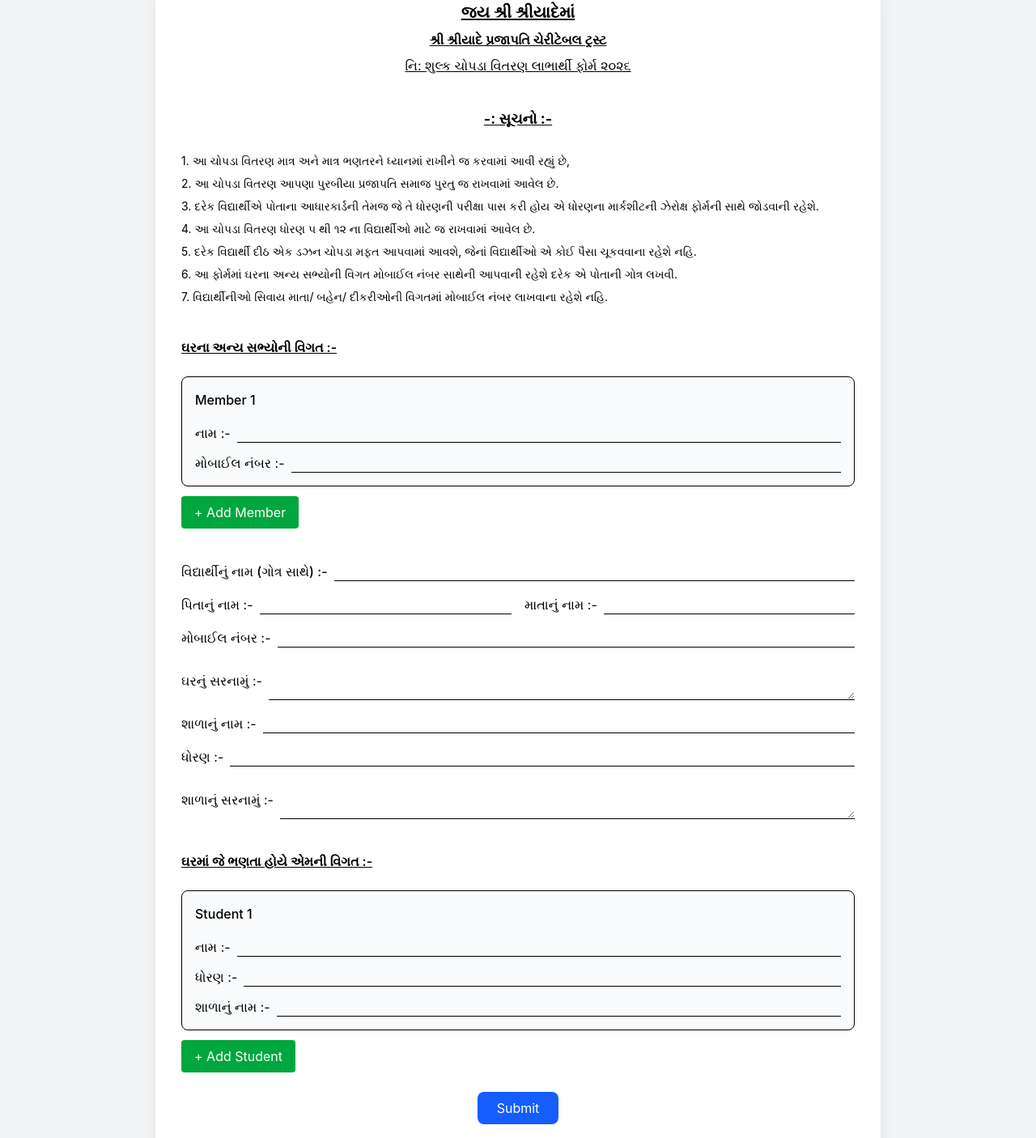
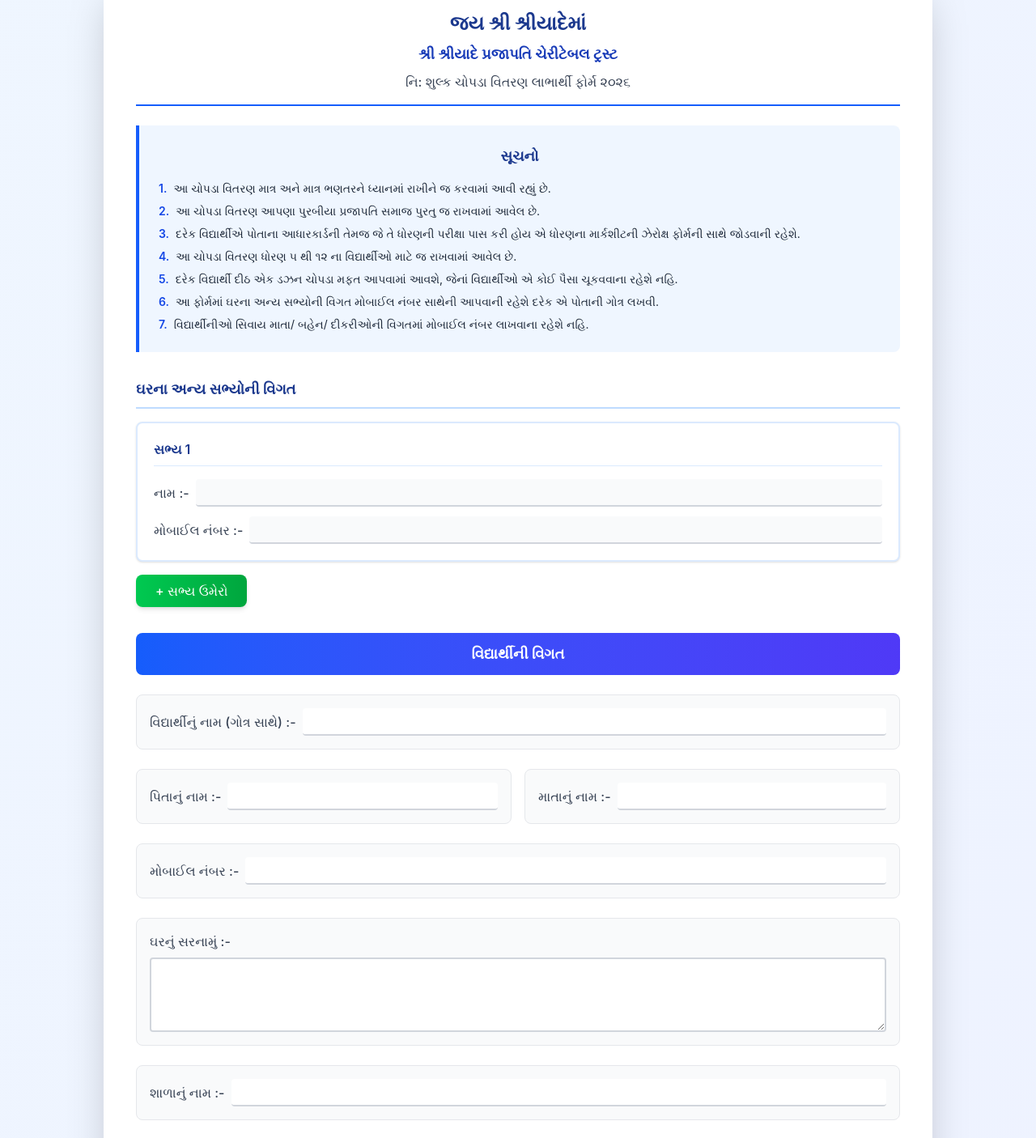
Before and after one commit to sunny-pixels/student-form, a React (Vite) app: page / in a window 1280 px wide. Shown: the part 55-1461 px from the top of the page at 81% size. Built offline with nearby package versions, Linux system fonts and the light colour scheme.

Commit message:
enhanced ui

```diff
--- a/src/App.jsx
+++ b/src/App.jsx
@@ -78,41 +78,61 @@ export default function App() {
   };
 
   return (
-    <div className="min-h-screen bg-gray-100 p-3 sm:p-6 flex justify-center">
-      <div className="bg-white shadow-xl rounded-2xl p-4 sm:p-8 w-full max-w-4xl">
+    <div className="min-h-screen bg-gradient-to-br from-blue-50 to-indigo-50 p-3 sm:p-6 flex justify-center items-start py-8">
+      <div className="bg-white shadow-2xl rounded-lg p-6 sm:p-10 w-full max-w-5xl border-t-4 border-blue-600">
 
         {/* Header */}
-        <h1 className="text-center font-bold text-lg sm:text-xl underline mb-2">
+        <div className="border-b-2 border-blue-600 pb-4 mb-6">
+          <h1 className="text-center font-bold text-xl sm:text-2xl text-blue-900 mb-2">
             જય શ્રી શ્રીયાદેમાં
           </h1>
-        <h2 className="text-center font-semibold text-sm sm:text-base underline mb-2">
+          <h2 className="text-center font-semibold text-base sm:text-lg text-blue-800 mb-2">
             શ્રી શ્રીયાદે પ્રજાપતિ ચેરીટેબલ ટ્રસ્‍ટ
           </h2>
-        <h3 className="text-center text-sm sm:text-base underline mb-6">
+          <h3 className="text-center text-sm sm:text-base text-gray-700 font-medium">
             નિ: શુલ્ક ચોપડા વિતરણ લાભાર્થી ફોર્મ ૨૦૨૬
           </h3>
+        </div>
 
         {/* Instructions */}
-        <div className="mt-6 text-xs sm:text-sm space-y-2 mt-10">
-          <h3 className="text-center font-bold text-base sm:text-lg underline mb-7">-: સૂચનો :-</h3>
-          <p>1. આ ચોપડા વિતરણ માત્ર અને માત્ર ભણતરને ધ્યાનમાં રાખીને જ કરવામાં આવી
-            રહ્યું છે,
+        <div className="bg-blue-50 border-l-4 border-blue-600 p-4 sm:p-6 mb-8 rounded-r-lg">
+          <h3 className="text-center font-bold text-base sm:text-lg text-blue-900 mb-4">સૂચનો</h3>
+          <div className="text-xs sm:text-sm space-y-2 text-gray-800">
+            <p className="flex items-start">
+              <span className="font-semibold mr-2 text-blue-700">1.</span>
+              <span>આ ચોપડા વિતરણ માત્ર અને માત્ર ભણતરને ધ્યાનમાં રાખીને જ કરવામાં આવી રહ્યું છે.</span>
             </p>
-          <p>2. આ ચોપડા વિતરણ આપણા પુરબીયા પ્રજાપતિ સમાજ પુરતુ જ રાખવામાં આવેલ છે.</p>
-          <p>3. દરેક વિદ્યાર્થીએ પોતાના આધારકાર્ડની તેમજ જે તે ધોરણની પરીક્ષા પાસ કરી હોય
-            એ ધોરણના માર્કશીટની ઝેરોક્ષ ફોર્મની સાથે જોડવાની રહેશે.</p>
-          <p>4. આ ચોપડા વિતરણ ધોરણ ૫ થી ૧૨ ના વિદ્યાર્થીઓ માટે જ રાખવામાં આવેલ છે.</p>
-          <p>5. દરેક વિદ્યાર્થી દીઠ એક ડઝન ચોપડા મફત આપવામાં આવશે, જેનાં વિદ્યાર્થીઓ એ
-            કોઈ પૈસા ચૂકવવાના રહેશે નહિ.</p>
-          <p>6. આ ફોર્મમાં ઘરના અન્ય સભ્યોની વિગત મોબાઈલ નંબર સાથેની આપવાની રહેશે
-            દરેક એ પોતાની ગોત્ર લખવી.</p>
-          <p>7. વિદ્યાર્થીનીઓ સિવાય માતા/ બહેન/ દીકરીઓની વિગતમાં મોબાઈલ નંબર લાખવાના રહેશે નહિ.</p>
+            <p className="flex items-start">
+              <span className="font-semibold mr-2 text-blue-700">2.</span>
+              <span>આ ચોપડા વિતરણ આપણા પુરબીયા પ્રજાપતિ સમાજ પુરતુ જ રાખવામાં આવેલ છે.</span>
+            </p>
+            <p className="flex items-start">
+              <span className="font-semibold mr-2 text-blue-700">3.</span>
+              <span>દરેક વિદ્યાર્થીએ પોતાના આધારકાર્ડની તેમજ જે તે ધોરણની પરીક્ષા પાસ કરી હોય એ ધોરણના માર્કશીટની ઝેરોક્ષ ફોર્મની સાથે જોડવાની રહેશે.</span>
+            </p>
+            <p className="flex items-start">
+              <span className="font-semibold mr-2 text-blue-700">4.</span>
+              <span>આ ચોપડા વિતરણ ધોરણ ૫ થી ૧૨ ના વિદ્યાર્થીઓ માટે જ રાખવામાં આવેલ છે.</span>
+            </p>
+            <p className="flex items-start">
+              <span className="font-semibold mr-2 text-blue-700">5.</span>
+              <span>દરેક વિદ્યાર્થી દીઠ એક ડઝન ચોપડા મફત આપવામાં આવશે, જેનાં વિદ્યાર્થીઓ એ કોઈ પૈસા ચૂકવવાના રહેશે નહિ.</span>
+            </p>
+            <p className="flex items-start">
+              <span className="font-semibold mr-2 text-blue-700">6.</span>
+              <span>આ ફોર્મમાં ઘરના અન્ય સભ્યોની વિગત મોબાઈલ નંબર સાથેની આપવાની રહેશે દરેક એ પોતાની ગોત્ર લખવી.</span>
+            </p>
+            <p className="flex items-start">
+              <span className="font-semibold mr-2 text-blue-700">7.</span>
+              <span>વિદ્યાર્થીનીઓ સિવાય માતા/ બહેન/ દીકરીઓની વિગતમાં મોબાઈલ નંબર લાખવાના રહેશે નહિ.</span>
+            </p>
+          </div>
         </div>
 
         {/* Family Members Table */}
-        <div className="mt-10">
-          <h3 className="font-semibold mt-6 mb-2 underline text-sm sm:text-base">
-            ઘરના અન્ય સભ્યોની વિગત :-
+        <div className="mb-8">
+          <h3 className="font-semibold text-base sm:text-lg text-blue-900 mb-4 pb-2 border-b-2 border-blue-200">
+            ઘરના અન્ય સભ્યોની વિગત
           </h3>
 
           <FamilyMembersTable
@@ -125,11 +145,16 @@ export default function App() {
           if (e.key === 'Enter' && e.target.tagName !== 'TEXTAREA') {
             e.preventDefault();
           }
-        }} className="space-y-4 mt-10">
+        }} className="space-y-6">
+
+          <div className="bg-gradient-to-r from-blue-600 to-indigo-600 text-white py-3 px-4 rounded-lg mb-6">
+            <h2 className="text-center font-semibold text-base sm:text-lg">વિદ્યાર્થીની વિગત</h2>
+          </div>
 
           {/* Student Name */}
-          <div className="flex flex-col sm:flex-row sm:items-center gap-1 sm:gap-2">
-            <label className="font-medium whitespace-nowrap text-sm sm:text-base">
+          <div className="bg-gray-50 p-4 rounded-lg border border-gray-200">
+            <div className="flex flex-col sm:flex-row sm:items-center gap-2">
+              <label className="font-medium whitespace-nowrap text-sm sm:text-base text-gray-700 min-w-fit">
                 વિદ્યાર્થીનું નામ (ગોત્ર સાથે) :-
               </label>
               <input
@@ -137,96 +162,121 @@ export default function App() {
                 name="studentName"
                 value={formData.studentName}
                 onChange={handleChange}
-              className="flex-1 border-b outline-none text-sm sm:text-base"
+                className="flex-1 border-b-2 border-gray-300 focus:border-blue-600 outline-none text-sm sm:text-base px-2 py-1 bg-white rounded"
+                required
               />
+            </div>
           </div>
 
           {/* Father & Mother */}
           <div className="grid grid-cols-1 sm:grid-cols-2 gap-4">
-            <div className="flex flex-col sm:flex-row sm:items-center gap-1 sm:gap-2">
-              <label className="whitespace-nowrap text-sm sm:text-base">પિતાનું નામ :-</label>
+            <div className="bg-gray-50 p-4 rounded-lg border border-gray-200">
+              <div className="flex flex-col sm:flex-row sm:items-center gap-2">
+                <label className="whitespace-nowrap text-sm sm:text-base text-gray-700 font-medium">પિતાનું નામ :-</label>
                 <input
                   type="text"
                   name="fatherName"
                   value={formData.fatherName}
                   onChange={handleChange}
-                className="flex-1 border-b outline-none text-sm sm:text-base"
+                  className="flex-1 border-b-2 border-gray-300 focus:border-blue-600 outline-none text-sm sm:text-base px-2 py-1 bg-white rounded"
+                  required
                 />
               </div>
-            <div className="flex flex-col sm:flex-row sm:items-center gap-1 sm:gap-2">
-              <label className="whitespace-nowrap text-sm sm:text-base">માતાનું નામ :-</label>
+            </div>
+            <div className="bg-gray-50 p-4 rounded-lg border border-gray-200">
+              <div className="flex flex-col sm:flex-row sm:items-center gap-2">
+                <label className="whitespace-nowrap text-sm sm:text-base text-gray-700 font-medium">માતાનું નામ :-</label>
                 <input
                   type="text"
                   name="motherName"
                   value={formData.motherName}
                   onChange={handleChange}
-                className="flex-1 border-b outline-none text-sm sm:text-base"
+                  className="flex-1 border-b-2 border-gray-300 focus:border-blue-600 outline-none text-sm sm:text-base px-2 py-1 bg-white rounded"
+                  required
+                />
+              </div>
+            </div>
+          </div>
+
+          {/* Mobile */}
+          <div className="bg-gray-50 p-4 rounded-lg border border-gray-200">
+            <div className="flex flex-col sm:flex-row sm:items-center gap-2">
+              <label className="whitespace-nowrap text-sm sm:text-base text-gray-700 font-medium">મોબાઈલ નંબર :-</label>
+              <input
+                type="tel"
+                name="mobile"
+                value={formData.mobile}
+                onChange={handleChange}
+                className="flex-1 border-b-2 border-gray-300 focus:border-blue-600 outline-none text-sm sm:text-base px-2 py-1 bg-white rounded"
+                required
               />
             </div>
           </div>
 
-          {/* Mobile */}
-          <div className="flex flex-col sm:flex-row sm:items-center gap-1 sm:gap-2">
-            <label className="whitespace-nowrap text-sm sm:text-base">મોબાઈલ નંબર :-</label>
-            <input
-              type="text"
-              name="mobile"
-              value={formData.mobile}
-              onChange={handleChange}
-              className="flex-1 border-b outline-none text-sm sm:text-base"
-            />
-          </div>
-
           {/* Address */}
-          <div className="flex flex-col sm:flex-row sm:items-center gap-1 sm:gap-2">
-            <label className="whitespace-nowrap text-sm sm:text-base">ઘરનું સરનામું :-</label>
+          <div className="bg-gray-50 p-4 rounded-lg border border-gray-200">
+            <div className="flex flex-col gap-2">
+              <label className="whitespace-nowrap text-sm sm:text-base text-gray-700 font-medium">ઘરનું સરનામું :-</label>
               <textarea
                 name="address"
                 value={formData.address}
                 onChange={handleChange}
-              className="flex-1 border-b outline-none text-sm sm:text-base"
+                rows="3"
+                className="flex-1 border-2 border-gray-300 focus:border-blue-600 outline-none text-sm sm:text-base px-3 py-2 bg-white rounded"
+                required
               />
+            </div>
           </div>
 
           {/* School Name */}
-          <div className="flex flex-col sm:flex-row sm:items-center gap-1 sm:gap-2">
-            <label className="whitespace-nowrap text-sm sm:text-base">શાળાનું નામ :-</label>
+          <div className="bg-gray-50 p-4 rounded-lg border border-gray-200">
+            <div className="flex flex-col sm:flex-row sm:items-center gap-2">
+              <label className="whitespace-nowrap text-sm sm:text-base text-gray-700 font-medium">શાળાનું નામ :-</label>
               <input
                 type="text"
                 name="schoolName"
                 value={formData.schoolName}
                 onChange={handleChange}
-              className="flex-1 border-b outline-none text-sm sm:text-base"
+                className="flex-1 border-b-2 border-gray-300 focus:border-blue-600 outline-none text-sm sm:text-base px-2 py-1 bg-white rounded"
+                required
               />
+            </div>
           </div>
 
           {/* Standard */}
-          <div className="flex flex-col sm:flex-row sm:items-center gap-1 sm:gap-2">
-            <label className="whitespace-nowrap text-sm sm:text-base">ધોરણ :-</label>
+          <div className="bg-gray-50 p-4 rounded-lg border border-gray-200">
+            <div className="flex flex-col sm:flex-row sm:items-center gap-2">
+              <label className="whitespace-nowrap text-sm sm:text-base text-gray-700 font-medium">ધોરણ :-</label>
               <input
                 type="text"
                 name="standard"
                 value={formData.standard}
                 onChange={handleChange}
-              className="flex-1 border-b outline-none text-sm sm:text-base"
+                className="flex-1 border-b-2 border-gray-300 focus:border-blue-600 outline-none text-sm sm:text-base px-2 py-1 bg-white rounded"
+                required
               />
+            </div>
           </div>
 
           {/* School Address */}
-          <div className="flex flex-col sm:flex-row sm:items-center gap-1 sm:gap-2">
-            <label className="whitespace-nowrap text-sm sm:text-base">શાળાનું સરનામું :-</label>
+          <div className="bg-gray-50 p-4 rounded-lg border border-gray-200">
+            <div className="flex flex-col gap-2">
+              <label className="whitespace-nowrap text-sm sm:text-base text-gray-700 font-medium">શાળાનું સરનામું :-</label>
               <textarea
                 name="schoolAddress"
                 value={formData.schoolAddress}
                 onChange={handleChange}
-              className="flex-1 border-b outline-none text-sm sm:text-base"
+                rows="3"
+                className="flex-1 border-2 border-gray-300 focus:border-blue-600 outline-none text-sm sm:text-base px-3 py-2 bg-white rounded"
+                required
               />
+            </div>
           </div>
 
           {/* Student Table with class and school name */}
-          <div>
-            <h3 className="font-semibold mt-10 mb-2 underline text-sm sm:text-base">
-              ઘરમાં જે ભણતા હોયે એમની વિગત :-
+          <div className="mt-8">
+            <h3 className="font-semibold text-base sm:text-lg text-blue-900 mb-4 pb-2 border-b-2 border-blue-200">
+              ઘરમાં જે ભણતા હોયે એમની વિગત
             </h3>
 
             <StudentDetailsTable
@@ -236,12 +286,13 @@ export default function App() {
           </div>
 
           {/* Submit */}
-          <div className="text-center mt-6">
+          <div className="text-center mt-8 pt-6 border-t-2 border-gray-200">
             <button
               type="submit"
               disabled={loading}
-              className="bg-blue-600 text-white px-4 sm:px-6 py-2 rounded-lg hover:bg-blue-700 text-sm sm:text-base w-full sm:w-auto disabled:bg-blue-400"
+              className="bg-gradient-to-r from-blue-600 to-indigo-600 hover:from-blue-700 hover:to-indigo-700 text-white font-semibold px-8 sm:px-12 py-3 rounded-lg text-sm sm:text-base w-full sm:w-auto disabled:opacity-50 disabled:cursor-not-allowed shadow-lg hover:shadow-xl transition-all duration-200 transform hover:scale-105"
             >
+              {/* {loading ? "સબમિટ થઈ રહ્યું છે..." : "ફોર્મ સબમિટ કરો"} */}
               {loading ? "Submitting..." : "Submit"}
             </button>
           </div>
--- a/src/FamilyMembersTable.jsx
+++ b/src/FamilyMembersTable.jsx
@@ -17,41 +17,43 @@ export default function FamilyMembersTable({ members, setMembers }) {
   };
 
   return (
-    <div className="mt-6">
+    <div className="space-y-4">
 
       {members.map((m, i) => (
-        <div key={i} className="border p-3 sm:p-4 rounded-lg mb-3 bg-gray-50">
-          <div className="flex justify-between mb-4">
-            <span className="font-medium text-sm sm:text-base">Member {i + 1}</span>
+        <div key={i} className="bg-white border-2 border-blue-100 p-4 sm:p-5 rounded-lg shadow-sm hover:shadow-md transition-shadow">
+          <div className="flex justify-between items-center mb-4 pb-2 border-b border-blue-100">
+            <span className="font-semibold text-sm sm:text-base text-blue-900">સભ્ય {i + 1}</span>
             {members.length > 1 && (
               <button
                 type="button"
                 onClick={() => removeRow(i)}
-                className="text-red-500 text-xs sm:text-sm"
+                className="text-red-600 hover:text-red-800 text-xs sm:text-sm font-medium hover:bg-red-50 px-3 py-1 rounded transition-colors"
               >
-                Remove
+                દૂર કરો
               </button>
             )}
           </div>
 
-          <div className="flex flex-col sm:flex-row sm:items-center gap-1 sm:gap-2 mb-3">
-            <label className="whitespace-nowrap text-sm sm:text-base">નામ :-</label>
+          <div className="space-y-3">
+            <div className="flex flex-col sm:flex-row sm:items-center gap-2">
+              <label className="whitespace-nowrap text-sm sm:text-base text-gray-700 font-medium min-w-fit">નામ :-</label>
               <input
                 type="text"
                 value={m.name}
                 onChange={(e) => handleChange(i, "name", e.target.value)}
-              className="flex-1 border-b outline-none text-sm sm:text-base"
+                className="flex-1 border-b-2 border-gray-300 focus:border-blue-600 outline-none text-sm sm:text-base px-2 py-1 bg-gray-50 rounded"
               />
             </div>
 
-          <div className="flex flex-col sm:flex-row sm:items-center gap-1 sm:gap-2">
-            <label className="whitespace-nowrap text-sm sm:text-base">મોબાઈલ નંબર :-</label>
+            <div className="flex flex-col sm:flex-row sm:items-center gap-2">
+              <label className="whitespace-nowrap text-sm sm:text-base text-gray-700 font-medium min-w-fit">મોબાઈલ નંબર :-</label>
               <input
-              type="text"
+                type="tel"
                 value={m.mobile}
                 onChange={(e) => handleChange(i, "mobile", e.target.value)}
-              className="flex-1 border-b outline-none text-sm sm:text-base"
+                className="flex-1 border-b-2 border-gray-300 focus:border-blue-600 outline-none text-sm sm:text-base px-2 py-1 bg-gray-50 rounded"
               />
+            </div>
           </div>
         </div>
       ))}
@@ -59,9 +61,9 @@ export default function FamilyMembersTable({ members, setMembers }) {
       <button
         type="button"
         onClick={addRow}
-        className="bg-green-600 text-white px-3 sm:px-4 py-2 rounded text-sm sm:text-base w-full sm:w-auto"
+        className="bg-gradient-to-r from-green-500 to-green-600 hover:from-green-600 hover:to-green-700 text-white font-medium px-4 sm:px-6 py-2 rounded-lg text-sm sm:text-base w-full sm:w-auto shadow-md hover:shadow-lg transition-all duration-200"
       >
-        + Add Member
+        + સભ્ય ઉમેરો
       </button>
     </div>
   );
--- a/src/StudentDetailsTable.jsx
+++ b/src/StudentDetailsTable.jsx
@@ -17,51 +17,53 @@ export default function StudentDetailsTable({ students, setStudents }) {
   };
 
   return (
-    <div className="mt-6">
+    <div className="space-y-4">
 
       {students.map((s, i) => (
-        <div key={i} className="border p-3 sm:p-4 rounded-lg mb-3 bg-gray-50">
-          <div className="flex justify-between mb-4">
-            <span className="font-medium text-sm sm:text-base">Student {i + 1}</span>
+        <div key={i} className="bg-white border-2 border-blue-100 p-4 sm:p-5 rounded-lg shadow-sm hover:shadow-md transition-shadow">
+          <div className="flex justify-between items-center mb-4 pb-2 border-b border-blue-100">
+            <span className="font-semibold text-sm sm:text-base text-blue-900">વિદ્યાર્થી {i + 1}</span>
             {students.length > 1 && (
               <button
                 type="button"
                 onClick={() => removeRow(i)}
-                className="text-red-500 text-xs sm:text-sm"
+                className="text-red-600 hover:text-red-800 text-xs sm:text-sm font-medium hover:bg-red-50 px-3 py-1 rounded transition-colors"
               >
-                Remove
+                દૂર કરો
               </button>
             )}
           </div>
 
-          <div className="flex flex-col sm:flex-row sm:items-center gap-1 sm:gap-2 mb-3">
-            <label className="whitespace-nowrap text-sm sm:text-base">નામ :-</label>
+          <div className="space-y-3">
+            <div className="flex flex-col sm:flex-row sm:items-center gap-2">
+              <label className="whitespace-nowrap text-sm sm:text-base text-gray-700 font-medium min-w-fit">નામ :-</label>
               <input
                 type="text"
                 value={s.name}
                 onChange={(e) => handleChange(i, "name", e.target.value)}
-              className="flex-1 border-b outline-none text-sm sm:text-base"
+                className="flex-1 border-b-2 border-gray-300 focus:border-blue-600 outline-none text-sm sm:text-base px-2 py-1 bg-gray-50 rounded"
               />
             </div>
 
-          <div className="flex flex-col sm:flex-row sm:items-center gap-1 sm:gap-2 mb-3">
-            <label className="whitespace-nowrap text-sm sm:text-base">ધોરણ :-</label>
+            <div className="flex flex-col sm:flex-row sm:items-center gap-2">
+              <label className="whitespace-nowrap text-sm sm:text-base text-gray-700 font-medium min-w-fit">ધોરણ :-</label>
               <input
                 type="text"
                 value={s.class}
                 onChange={(e) => handleChange(i, "class", e.target.value)}
-              className="flex-1 border-b outline-none text-sm sm:text-base"
+                className="flex-1 border-b-2 border-gray-300 focus:border-blue-600 outline-none text-sm sm:text-base px-2 py-1 bg-gray-50 rounded"
               />
             </div>
 
-          <div className="flex flex-col sm:flex-row sm:items-center gap-1 sm:gap-2">
-            <label className="whitespace-nowrap text-sm sm:text-base">શાળાનું નામ :-</label>
+            <div className="flex flex-col sm:flex-row sm:items-center gap-2">
+              <label className="whitespace-nowrap text-sm sm:text-base text-gray-700 font-medium min-w-fit">શાળાનું નામ :-</label>
               <input
                 type="text"
                 value={s.school}
                 onChange={(e) => handleChange(i, "school", e.target.value)}
-              className="flex-1 border-b outline-none text-sm sm:text-base"
+                className="flex-1 border-b-2 border-gray-300 focus:border-blue-600 outline-none text-sm sm:text-base px-2 py-1 bg-gray-50 rounded"
               />
+            </div>
           </div>
         </div>
       ))}
@@ -69,9 +71,9 @@ export default function StudentDetailsTable({ students, setStudents }) {
       <button
         type="button"
         onClick={addRow}
-        className="bg-green-600 text-white px-3 sm:px-4 py-2 rounded text-sm sm:text-base w-full sm:w-auto"
+        className="bg-gradient-to-r from-green-500 to-green-600 hover:from-green-600 hover:to-green-700 text-white font-medium px-4 sm:px-6 py-2 rounded-lg text-sm sm:text-base w-full sm:w-auto shadow-md hover:shadow-lg transition-all duration-200"
       >
-        + Add Student
+        + વિદ્યાર્થી ઉમેરો
       </button>
     </div>
   );
```
Lines whose indentation alone changed are shown as unchanged.
